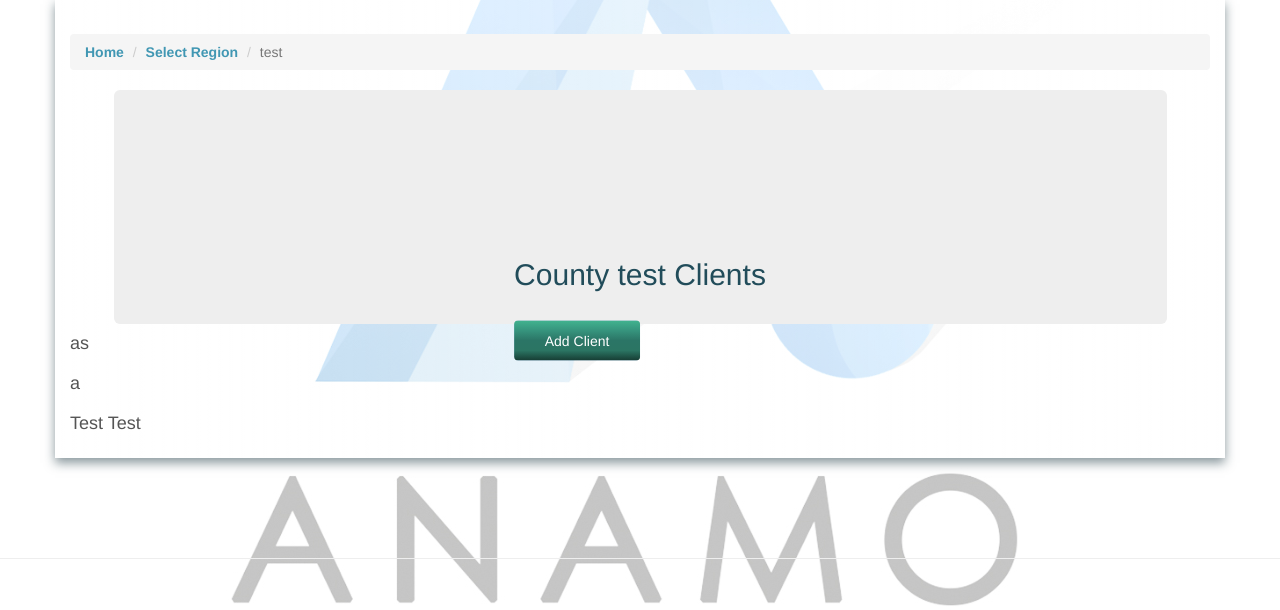
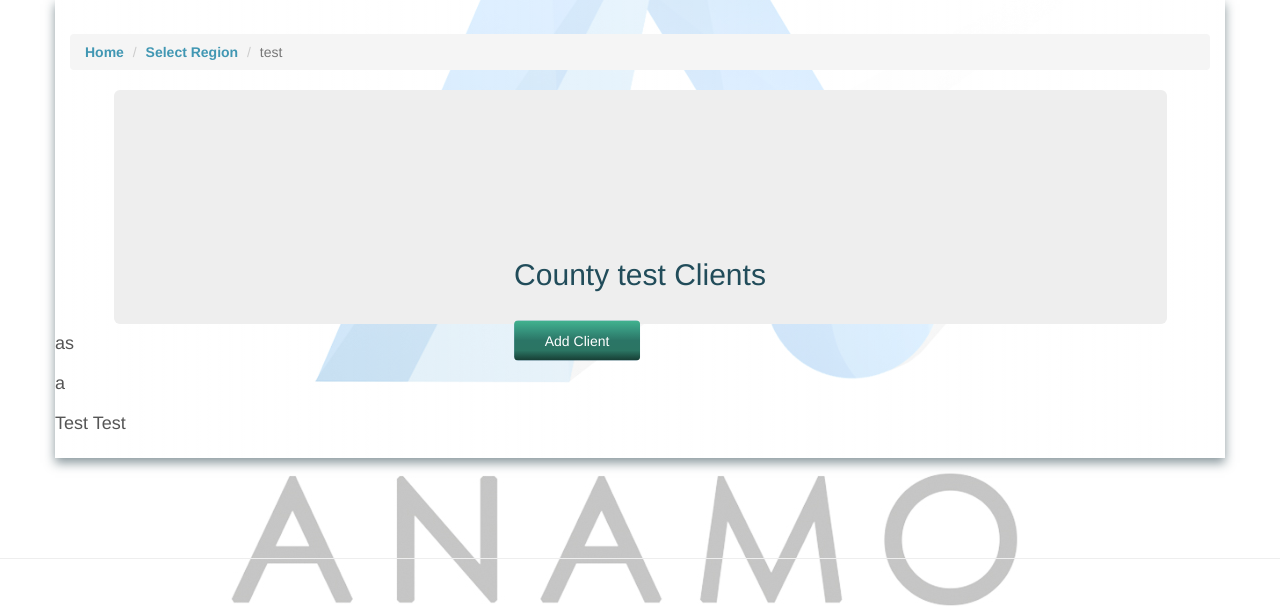
Before and after one commit to Aisling0/CPIP, a Django app: page /threads/1/ in a window 1280 px wide. Shown: the part 101-711 px from the top of the page. Run offline with Django 3.2, Linux system fonts and the light colour scheme; a user stored in the database is signed in; data comes from the database, SQL or seed files in the repository; parts of the project's set-up code (start-up, migrations or seed data) failed here and were passed over; some libraries are stand-ins or nearby versions; some web fonts are replaced.

Commit message:
Update threads.html

```diff
--- a/threads/templates/threads.html
+++ b/threads/templates/threads.html
@@ -19,7 +19,7 @@
             {% endif %}
             </div>
         </div>
-        <div class="col-md-12">
+        <div>
             {% if user.is_authenticated %}
             {% for thread in subject.threads.all %}
                 {% include "thread_item.html" %}
```
